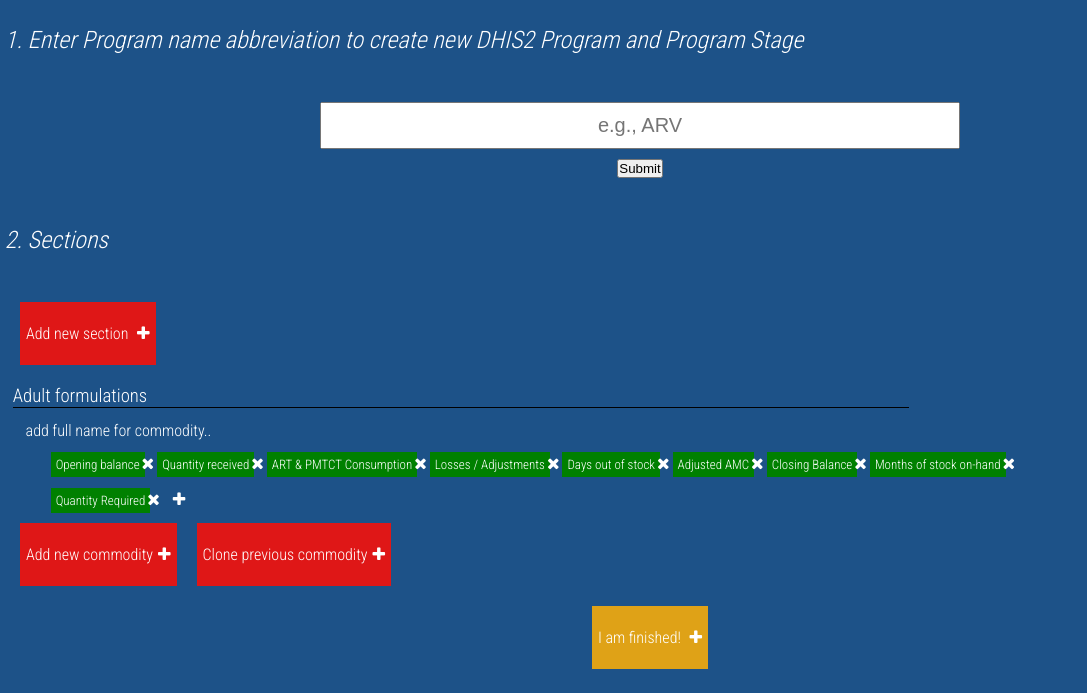
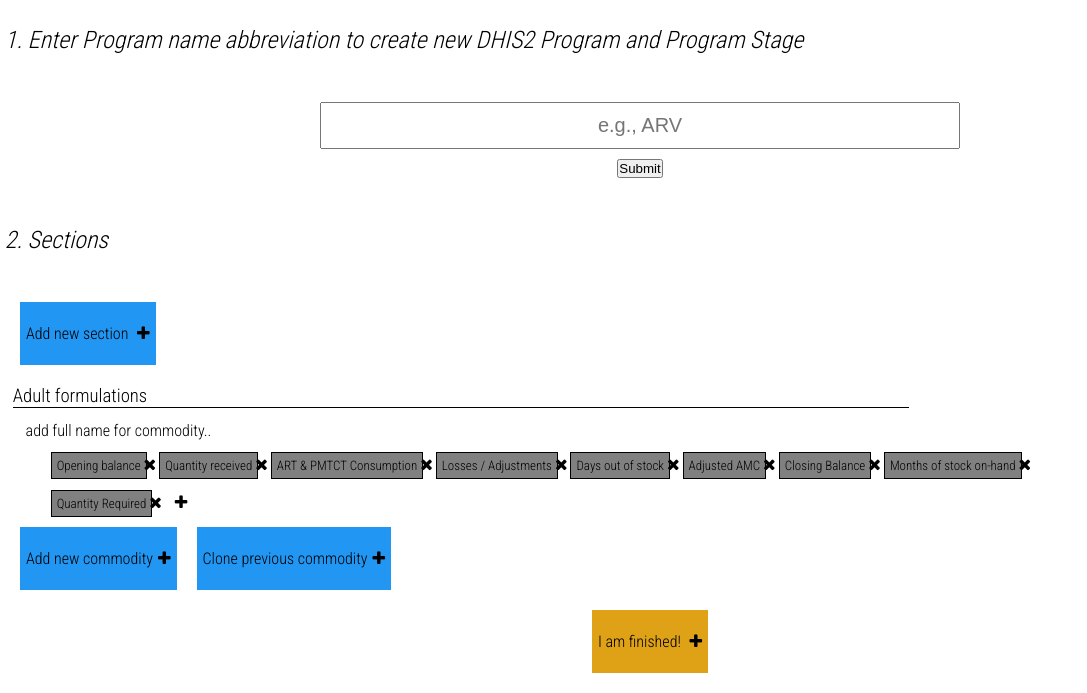
Before and after one commit to lmisuganda/ConfigurationLMIS, a plain HTML site: page index.html in a window 1280 px wide. Both pictures are taken after a click on the element "Add new section". Shown: the part 183-876 px from the top of the page, without its empty margins (0-1087 px from the left). Drawn offline with nearby package versions, Linux system fonts and the light colour scheme.

Commit message:
visual changes

```diff
--- a/styles.css
+++ b/styles.css
@@ -15,9 +15,9 @@ h2{
 
 body{
     text-align: center;
-    color:white;
+    color:black;
     /*background:#263238;*/
-    background-color:#1D5288;
+    background-color:white;
     font-family: 'Roboto Condensed', sans-serif;
 }
 
@@ -69,7 +69,7 @@ ul, li{
 
 .large-button-with-text{
     display:inline-block;
-    background-color:#df1717;
+    background-color:rgb(33,150,243); /* DHIS approve color */
     margin-left: 20px;
     margin-bottom:20px;
     padding:6px;
@@ -96,10 +96,6 @@ ul, li{
     margin-left:1%;
 }
 
-.operation{
-    display:inline-block;
-}
-
 .operations{
     display:block;
 }
@@ -110,9 +106,11 @@ ul, li{
 
 .operation{
     margin-bottom:1%;
-    background-color:green;
+    background-color:grey;
+    border:1px solid;
     padding:5px;
     font-size:13px;
+    display:inline-block;
 }
 
 .operation:hover{
```
